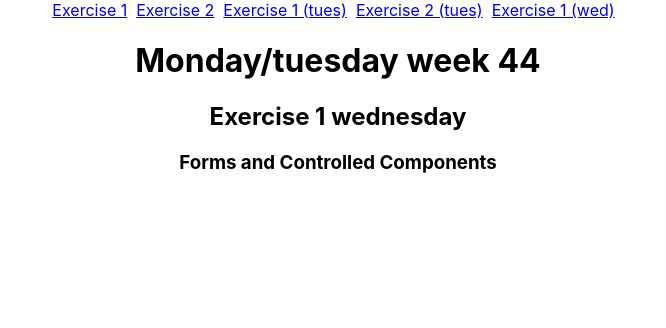
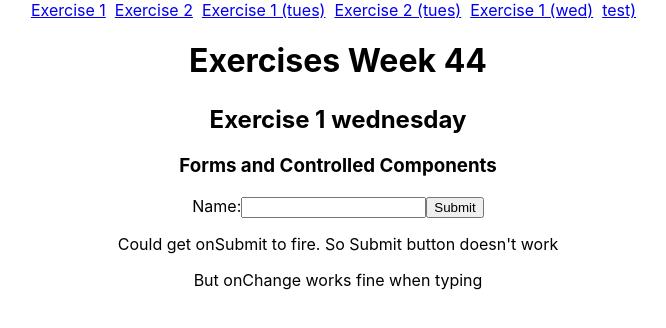
Before and after one commit to cph-ms782/Review_week44, a React (Create React App) app in the folder exercises/: page / in a window 1280 px wide. Shown: the top 328 px of the page, without its empty margins (302-968 px from the left). Built offline with nearby package versions, Linux system fonts and the light colour scheme.

Commit message:
wednesday exercise

```diff
--- a/exercises/src/index.js
+++ b/exercises/src/index.js
@@ -6,8 +6,9 @@ import App2 from './monday/App2'
 import App3 from './tuesday/App3'
 import App4 from './tuesday/App4'
 import App5 from './wednesday/App5'
+import FormDemo from './wednesday/FormDemo'
 
-let app = <App5 />
+let app = <FormDemo />
 
 const DontUseMeForReal = () => {
     return (
@@ -16,9 +17,10 @@ const DontUseMeForReal = () => {
          <a href="/" className="x" id="app2">Exercise 2</a> &nbsp;
          <a href="/" className="x" id="app3">Exercise 1 (tues)</a> &nbsp;
          <a href="/" className="x" id="app4">Exercise 2 (tues)</a> &nbsp;
-         <a href="/" className="x" id="app5">Exercise 1 (wed)</a> &nbsp;
+         <a href="/" className="x" id="formdemo">Exercise 1 (wed)</a> &nbsp;
+         <a href="/" className="x" id="app5">test)</a> &nbsp;
          {/* Add as many as you have exercises, but remember className="x" */}
-            <h1>Monday/tuesday week 44</h1>
+            <h1>Exercises Week 44</h1>
             {app}
         </div>
     )
@@ -35,6 +37,7 @@ function handleSelect(event) {
         case "app2": app = <App2 />; break;
         case "app4": app = <App4 />; break;
         case "app5": app = <App5 />; break;
+        case "formdemo": app = <FormDemo />; break;
         default: app = <App3 number={2} />; break;
     }
     ReactDOM.render(<DontUseMeForReal />, document.getElementById('root'));
--- a/exercises/src/tuesday/App4.js
+++ b/exercises/src/tuesday/App4.js
@@ -1,4 +1,4 @@
-import React, { useState, useEffect } from 'react';
+import React, { } from 'react';
 import '../App.css';
 
 // week 44 tuesday
@@ -30,15 +30,15 @@ function App4() {
     //     );
     // });
 
-    function timere() {
-        return (
-            <div className="App4">
-                <h2>Exercise 2 tuesday</h2>
-                <h3>State and Events with React</h3>
-                {/* <h4>Time is: {getTime}</h4> */}
-            </div>
-        )
-    }
+    // function timere() {
+    //     return (
+    //         <div className="App4">
+    //             <h2>Exercise 2 tuesday</h2>
+    //             <h3>State and Events with React</h3>
+    //             {/* <h4>Time is: {getTime}</h4> */}
+    //         </div>
+    //     )
+    // }
 }
 
 export default App4;
--- a/exercises/src/wednesday/App5.js
+++ b/exercises/src/wednesday/App5.js
@@ -1,19 +1,28 @@
+import React, { useState } from 'react';
 
-import React, { useState, useEffect } from 'react';
-import '../App.css';
+const App5 = () => {
+    const initialState = { name: "", age: null, email: "" };
 
-// week 44 wednesday
-//Forms and Controlled Components
+    const handleSubmit = (evt) => { console.log("evt", evt) }
 
-function App5() {
+    const handleInput = (event) => { console.log("evt", event) }
 
     return (
-        <div className="App5">
-            <h2>Exercise 1 wednesday</h2>
-            <h3>Forms and Controlled Components</h3>
-        </div >
-    )
+        <div style={{ marginTop: 25 }}>
+            <form onSubmit={handleSubmit} onChange={handleInput}>
+                <input id="name" type="text"
+                    placeholder="Name" />
+                <br />
+                <input id="age" type="number"
+                    placeholder="Age" />
+                <br />
+                <input id="email" type="text"
+                    placeholder="email" />
+                <br />
+                <button >Submit</button>
+            </form>
+        </div>
+    );
 }
 
-
 export default App5;
--- /dev/null
+++ b/exercises/src/wednesday/FormDemo.js
@@ -0,0 +1,42 @@
+import React, { useState } from "react";
+
+const NameForm = () => {
+    const [name, setName] = useState("");
+
+    const handleChange = (event) => {
+        setName(event.target.value);
+    }
+
+    const handleSubmit = (evt) => {
+        evt.preventDefault();
+        console.log("evt.target.value", evt.target.value)
+        setName(evt.target.value);
+        console.log(name)
+        alert(JSON.stringify(name));
+    }
+
+    return (
+        <div>
+            <h2>Exercise 1 wednesday</h2>
+            <h3>Forms and Controlled Components</h3>
+            <form onSubmit={handleSubmit} onChange={handleChange}>
+                <label>
+                    Name:
+    <input type="text" name="name" />
+                </label>
+                <input type="submit" value="Submit" />
+            </form>
+            {name}
+            <p>Could get onSubmit to fire. So Submit button doesn't work</p>
+            <p>But onChange works fine when typing</p>
+        </div>
+    );
+};
+
+export default function FormDemo() {
+    return (
+        <div style={{ marginTop: 25 }}>
+            <NameForm />
+        </div>
+    );
+}
```
